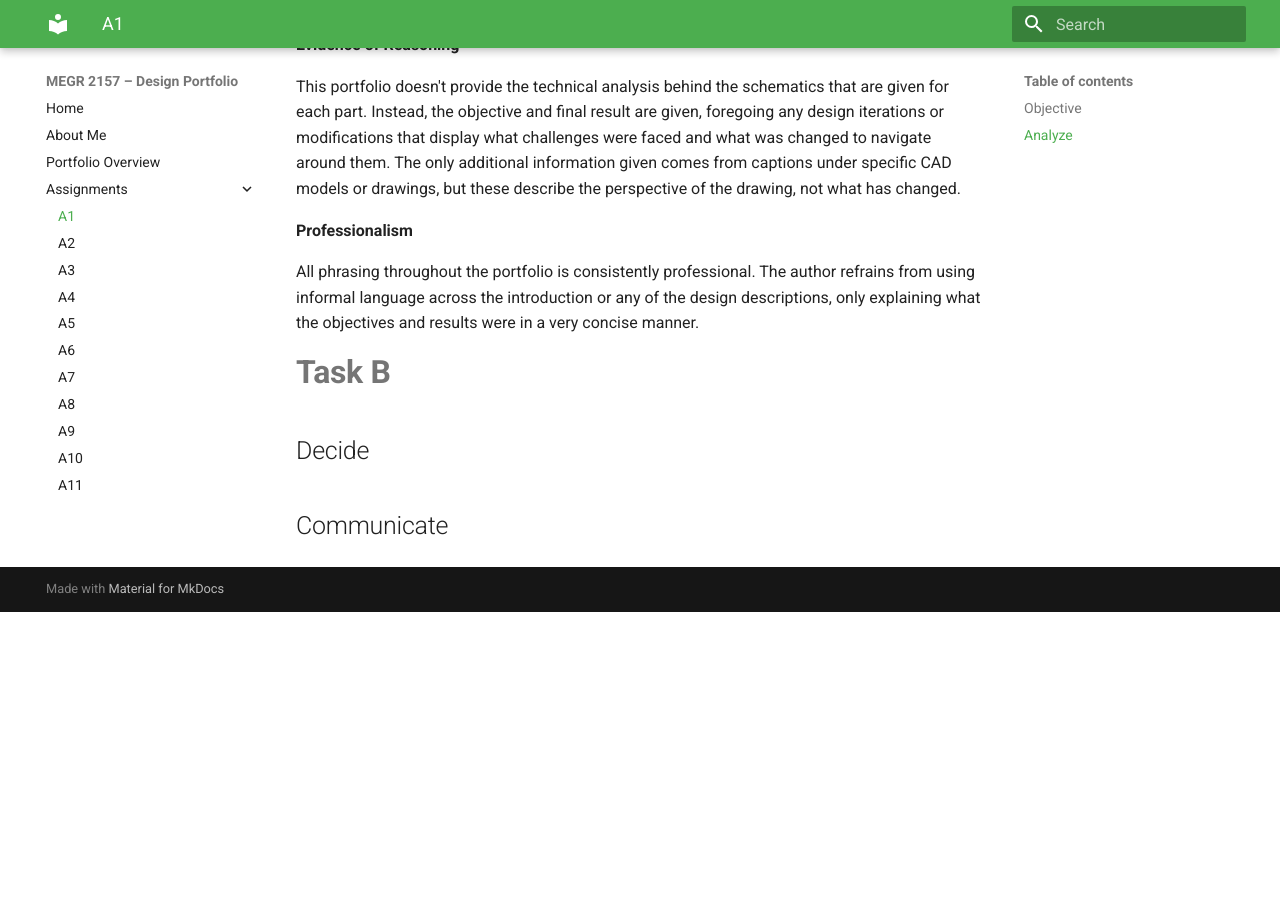
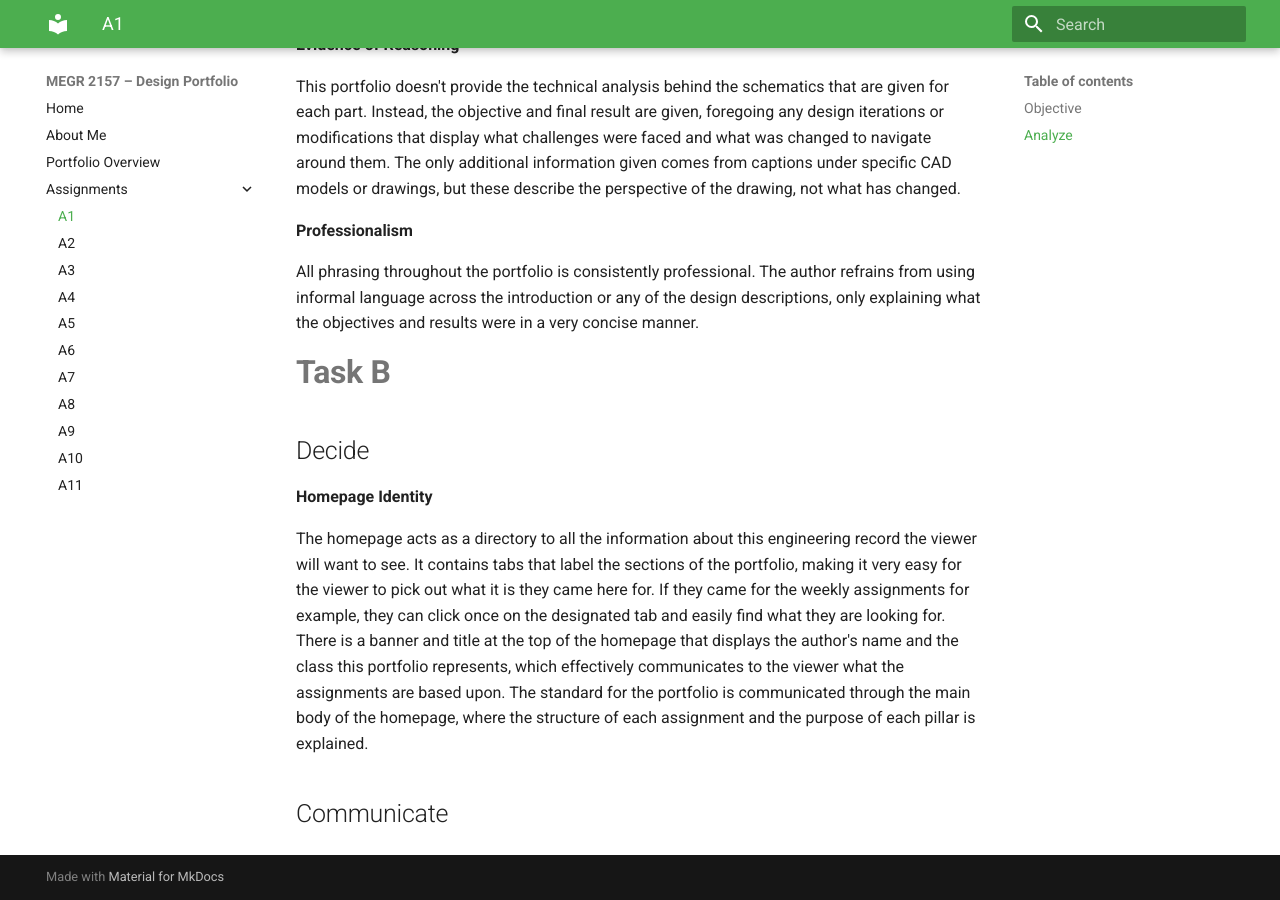
Before and after one commit to Jmswanchara/megr2156-portfolio, an MkDocs documentation site: the page built from docs/assignments/A01/index.md, in a window 1280 px wide and 900 px high, scrolled down 1603 px. Built offline with MkDocs 1.6.1 and Material for MkDocs 9.7.7, drawn with Linux system fonts in a browser that asks for light colours; before the commit the page ends 2215 px from its top, so only the background shows below that.

Commit message:
Add 'Homepage Identity' section to index.md
Added a section on 'Homepage Identity' to explain the purpose and structure of the portfolio.

```diff
--- a/docs/assignments/A01/index.md
+++ b/docs/assignments/A01/index.md
@@ -48,5 +48,8 @@ All phrasing throughout the portfolio is consistently professional.  The author
 
 ## Decide
 
+**Homepage Identity**
+
+The homepage acts as a directory to all the information about this engineering record the viewer will want to see.  It contains tabs that label the sections of the portfolio, making it very easy for the viewer to pick out what it is they came here for.  If they came for the weekly assignments for example, they can click once on the designated tab and easily find what they are looking for.  There is a banner and title at the top of the homepage that displays the author's name and the class this portfolio represents, which effectively communicates to the viewer what the assignments are based upon.  The standard for the portfolio is communicated through the main body of the homepage, where the structure of each assignment and the purpose of each pillar is explained.
 
 ## Communicate
```
